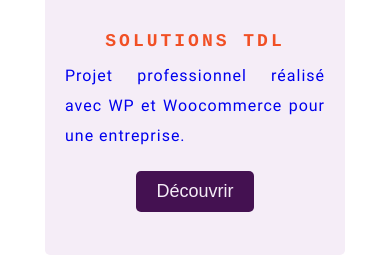
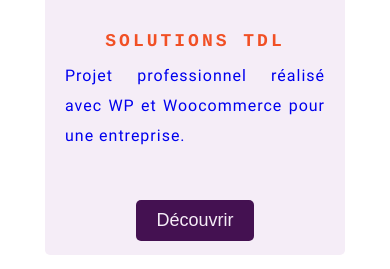
Before and after one commit to stephanievanoverberghe/cv-vanoverberghe-stephanie, a website: page index.html in a window 390 px wide. Shown: the part 7159-7428 px from the top of the page. Drawn offline with nearby package versions, Linux system fonts and the light colour scheme; files whose address does not match are found by name.

Commit message:
responsive

```diff
--- a/index.html
+++ b/index.html
@@ -391,7 +391,7 @@
                 <h2 class="section-title">Permis B</h2>
             </div>
         </aside>
-        <footer id="contact" class="">
+        <footer id="contact">
             <h2 class="footer-title mb-2">Pour vous recontactez</h2>
             <p class="footer-subtitle mb-4">Laissez-moi votre mail</p>
             <form name="contact" method="POST" data-netlify="true">
--- a/public/assets/sass/_cards.scss
+++ b/public/assets/sass/_cards.scss
@@ -5,6 +5,12 @@
     flex-direction: column;
     justify-content: center;
     align-items: center;
+
+    @include md {
+        flex-direction: row;
+        flex-wrap: wrap;
+        justify-content: space-around;
+    }
 
     .card {
         background: var(--primary-light);
@@ -27,6 +33,7 @@
             flex-direction: column;
             justify-content: space-around;
             align-items: center;
+            height: 26rem;
 
             .card-title {
                 letter-spacing: 0.3rem;
--- a/public/assets/sass/_classes.scss
+++ b/public/assets/sass/_classes.scss
@@ -14,6 +14,12 @@
             font-size: 4rem;
             line-height: 6rem;
             letter-spacing: 2.5rem;
+        }
+    }
+
+    &-caption {
+        @include sm {
+            padding: 0 5rem;
         }
     }
 
@@ -39,6 +45,11 @@
         @include md {
             padding: 2rem 1rem;
             text-align: justify;
+        }
+
+        @include lg {
+            padding: 2rem 1rem;
+            text-align: center;
         }
     }
 }
--- a/public/assets/sass/style.scss
+++ b/public/assets/sass/style.scss
@@ -15,7 +15,7 @@
     grid:
         "header" auto "aside" auto "main" auto "footer" auto / auto;
 
-    @include md {
+    @include lg {
         grid:
             "header header" auto "main aside" auto "footer footer" auto / auto;
 
@@ -34,6 +34,9 @@
         @include md {
             grid:
                 "nav" 12rem "banner" auto / auto;
+        }
+
+        @include lg {
             // min-height: 100vh;
         }
 
@@ -51,6 +54,12 @@
                 display: flex;
                 justify-content: center;
                 align-items: center;
+            }
+
+            @include lg {
+                justify-content: space-between;
+                align-items: center;
+                padding: 1rem 5rem;
             }
 
             .menu-burger {
@@ -144,6 +153,7 @@
         @include md {
             flex-direction: row;
             margin: 6rem 0;
+            padding-bottom: 2rem;
         }
 
         .timeline {
@@ -153,11 +163,12 @@
             @include md {
                 text-align: center;
                 border-right: 1px solid var(--light);
+                border-bottom: none;
+
+                p {
+                    width: 100px;
+                }
             }
-
-            // p {
-            //     width: 100px;
-            // }
         }
 
         .content {
```
Also changed, not shown: public/assets/css/style.css, 1 other file.
